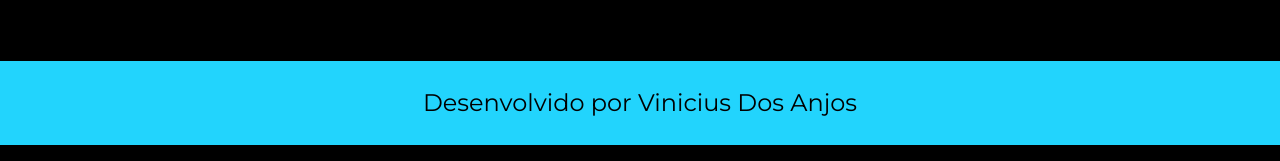
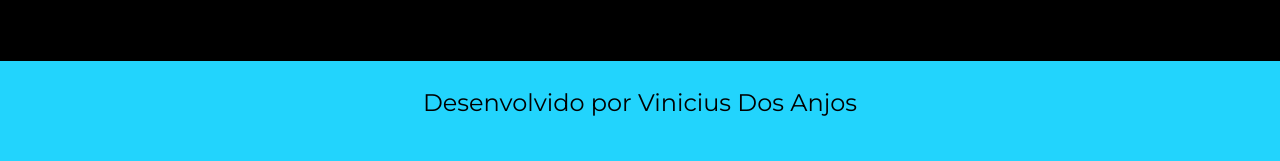
Before and after one commit to ViniciusAnjoss/portfolio, a plain HTML site: page index.html in a window 1280 px wide. Shown: the part 1162-1323 px from the top of the page. Drawn offline with nearby package versions, Linux system fonts and the light colour scheme.

Commit message:
ajuste de footer

```diff
--- a/index.html
+++ b/index.html
@@ -49,8 +49,8 @@
       </section>
       <img class="img" src="asset/foto.png" alt="imagem de um dev" />
     </main>
-    <footer>
-      <p class="rodape">Desenvolvido por Vinicius Dos Anjos</p>
+    <footer class="rodape">
+      <p >Desenvolvido por Vinicius Dos Anjos</p>
     </footer>
   </body>
 </html>
```
